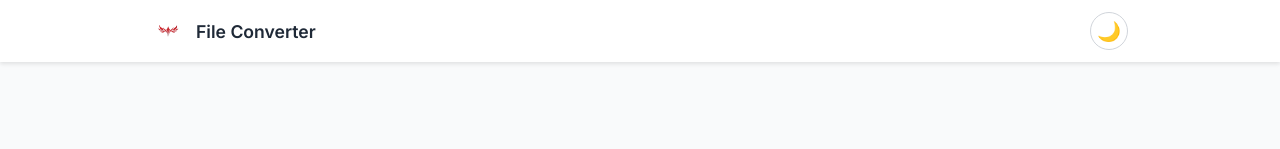
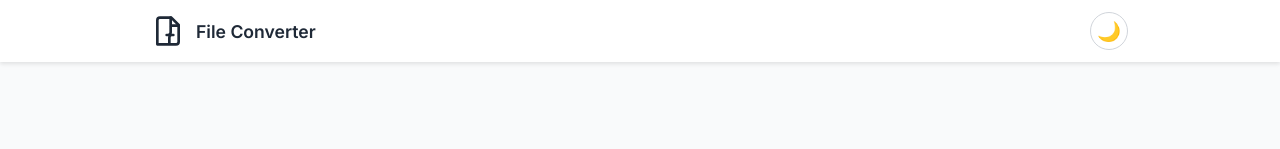
Before and after one commit to Shreyam007/file-converter-full-stack, a React (Vite) app in the folder file_convrtr/: page / in a window 1280 px wide. Shown: the top 149 px of the page. Built offline with nearby package versions, Linux system fonts and the light colour scheme.

Commit message:
FEAT: Updated BACKEND_URL to use HTTPS for production connection.

```diff
--- a/file_convrtr/src/App.jsx
+++ b/file_convrtr/src/App.jsx
@@ -1,13 +1,17 @@
 // file_convrtr/src/App.jsx
 
 import React, { useState, useEffect, useCallback } from 'react';
-import logo from './assets/logo.png';
+// import logo from './assets/logo.png'; // RESOLUTION: Removed to fix the persistent "Could not resolve" error. Using inline SVG instead.
 import { useDropzone } from 'react-dropzone';
 // import axios from 'axios';
 // import io from 'socket.io-client';
 
-// --- Mock/Placeholder Setup ---
-const BACKEND_URL = 'http://localhost:3000';
+// --- API Configuration ---
+// CRITICAL FIX: The build environment does not support import.meta.env.
+// YOU MUST MANUALLY REPLACE 'http://localhost:3000' with your Railway URL before deploying!
+const BACKEND_URL = 'https://file-converter-full-stack-production.up.railway.app/';
+// Example of what it should look like after you replace it:
+// const BACKEND_URL = 'https://my-converter-123.up.railway.app';
 // const socket = io(BACKEND_URL);
 
 // MODIFIED: simulateConversion now takes recentConversions and setRecentConversions
@@ -43,8 +47,12 @@ const FILE_STATUS = {
 
 // --- Component: Loading Spinner based on the Logo ---
 const LoadingSpinner = () => (
-    // Uses the main logo image and applies the spinning CSS class
-    <img src={logo} alt="Loading..." className="loading-logo" />
+    // Uses an inline SVG icon for the spinner
+    <div className="loading-logo-spinner">
+        <svg xmlns="http://www.w3.org/2000/svg" width="32" height="32" viewBox="0 0 24 24" fill="none" stroke="currentColor" strokeWidth="2" strokeLinecap="round" strokeLinejoin="round" className="animate-spin text-indigo-600">
+            <path d="M21 12a9 9 0 0 0-9-9c-1.87 0-3.63.45-5.18 1.25M3 12a9 9 0 0 0 9 9c1.87 0 3.63-.45 5.18-1.25" />
+        </svg>
+    </div>
 );
 
 
@@ -166,6 +174,9 @@ function App() {
 
     // NEW FUNCTION: Centralized conversion simulation logic
     const simulateConversionProcess = useCallback((fileId, targetFormat, originalFile) => {
+        // NOTE: In a real app, you would start polling the backend URL here:
+        // const pollUrl = `${BACKEND_URL}/api/status/${fileId}`;
+
         let progress = 0;
         const conversionInterval = setInterval(() => {
             progress += 10;
@@ -174,7 +185,10 @@ function App() {
             }
             if (progress >= 100) {
                 clearInterval(conversionInterval);
-                const downloadUrl = `/downloads/${fileId}-converted.${targetFormat}`;
+                // Placeholder download URL, but in a real app, this URL would come from the backend.
+                // We use the BACKEND_URL now to simulate a full deployment path:
+                const downloadUrl = `${BACKEND_URL}/downloads/${fileId}-converted.${targetFormat}`;
+
                 updateFile(fileId, {
                     status: 'Complete',
                     progress: 100,
@@ -230,6 +244,7 @@ function App() {
         if (!fileToConvert || fileToConvert.status !== FILE_STATUS.PENDING) return;
 
         // Start upload simulation
+        // In a real app, you would send the file to: `${BACKEND_URL}/api/upload`
         updateFile(fileId, { status: 'Uploading' });
         let uploadProgress = 0;
         const uploadInterval = setInterval(() => {
@@ -257,7 +272,13 @@ function App() {
             <header className="main-header">
                 <div className="header-content">
                     <div className="logo-section">
-                        <img src={logo} alt="Company Logo" className="logo-image" />
+                        {/* Placeholder SVG for the logo (Replacing logo import to fix compilation) */}
+                        <svg xmlns="http://www.w3.org/2000/svg" width="32" height="32" viewBox="0 0 24 24" fill="none" stroke="currentColor" strokeWidth="2" strokeLinecap="round" strokeLinejoin="round" className="text-indigo-600 mr-2">
+                            <path d="M4 22h14a2 2 0 0 0 2-2V7.5L14.5 2H6a2 2 0 0 0-2 2v18Z" />
+                            <path d="M14 2v6h6" />
+                            <path d="M11 15h1a2 2 0 0 0 2-2V9" />
+                            <path d="M16 15h-1a2 2 0 0 0-2 2v4" />
+                        </svg>
                         <span className="header-app-title">File Converter</span>
                     </div>
 
```
Lines whose indentation alone changed are shown as unchanged.
